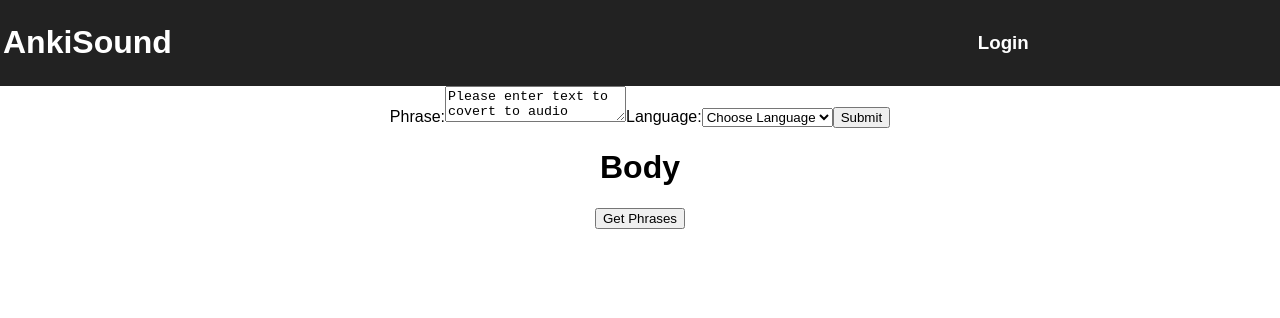
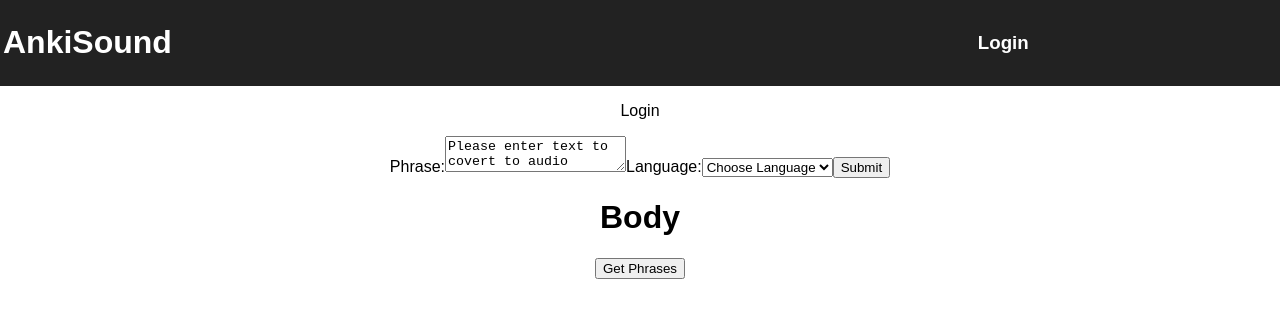
Before and after one commit to bretfunk/anki_sound_frontend, a React (Create React App) app: page / in a window 1280 px wide. Shown: the top 318 px of the page. Built offline with nearby package versions, Linux system fonts and the light colour scheme.

Commit message:
added basic login component

```diff
--- a/src/App.js
+++ b/src/App.js
@@ -4,6 +4,7 @@
 import Navbar from './components/navbar';
 import Form from './components/form';
 import Body from './components/body';
+import Login from './components/login';
 
 const url = "https://protected-thicket-11517.herokuapp.com/api/phrases"
 
@@ -31,6 +32,7 @@
       <Navbar />
       </div>
       <div className="App">
+      <Login />
       <Form />
       <Body />
       <button
--- /dev/null
+++ b/src/components/login.js
@@ -0,0 +1,13 @@
+import React, {Component} from 'react'
+
+class Login extends Component {
+  render() {
+    return (
+      <div>
+      <p>Login</p>
+      </div>
+  )
+  }
+}
+
+  export default Login;
```
